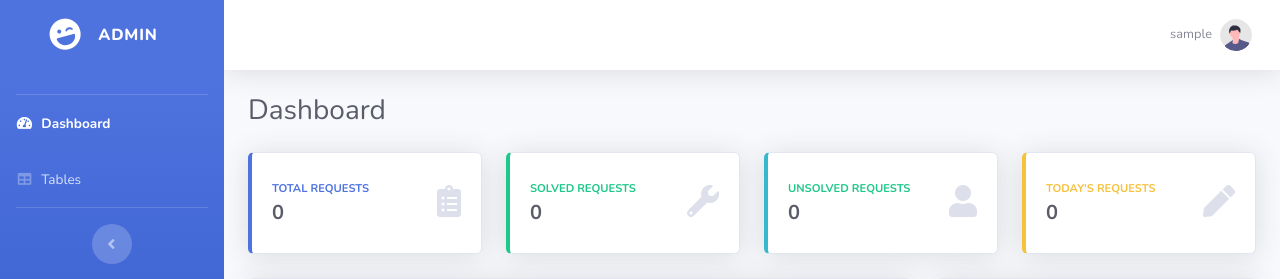
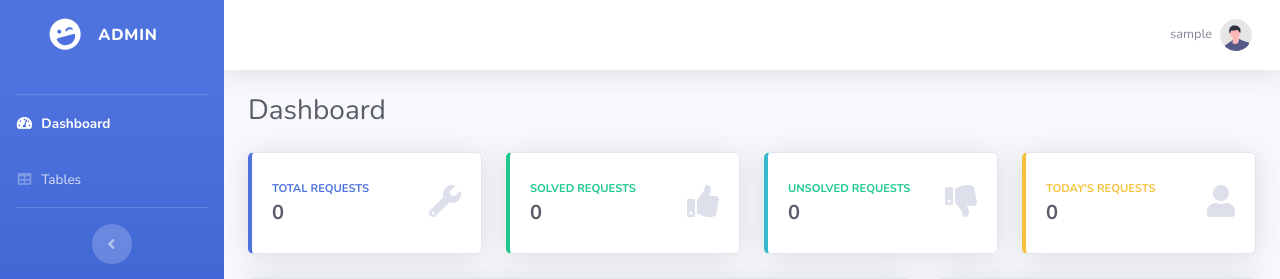
Before and after one commit to JUNXUN11/Dah_Rosak, a PHP site: page /admin.php in a window 1280 px wide. Shown: the top 279 px of the page. Run offline with PHP 8.4, Linux system fonts and the light colour scheme; the visitor is signed in with stand-in values (Sample User, id 1); data that the repository does not hold is empty.

Commit message:
change icon

```diff
--- a/admin.php
+++ b/admin.php
@@ -271,7 +271,7 @@
                                             </div>
                                         </div>
                                         <div class="col-auto">
-                                            <i class="fas fa-clipboard-list fa-2x text-gray-300"></i>
+                                            <i class="fas fa-wrench fa-2x text-gray-300"></i>
                                         </div>
                                     </div>
                                 </div>
@@ -293,7 +293,7 @@
                                             </div>
                                         </div>
                                         <div class="col-auto">
-                                            <i class="fas fa-wrench fa-2x text-gray-300"></i>
+                                            <i class="fas fa-thumbs-up fa-2x text-gray-300"></i>
                                         </div>
                                     </div>
                                 </div>
@@ -315,7 +315,7 @@
                                             </div>
                                         </div>
                                         <div class="col-auto">
-                                            <i class="fas fa-user fa-2x text-gray-300"></i>
+                                            <i class="fas fa-thumbs-down fa-2x text-gray-300"></i>
                                         </div>
                                     </div>
                                 </div>
@@ -335,7 +335,7 @@
                                             </div>
                                         </div>
                                         <div class="col-auto">
-                                            <i class="fas fa-pen fa-2x text-gray-300"></i>
+                                            <i class="fas fa-user fa-2x text-gray-300"></i>
                                         </div>
                                     </div>
                                 </div>
```
